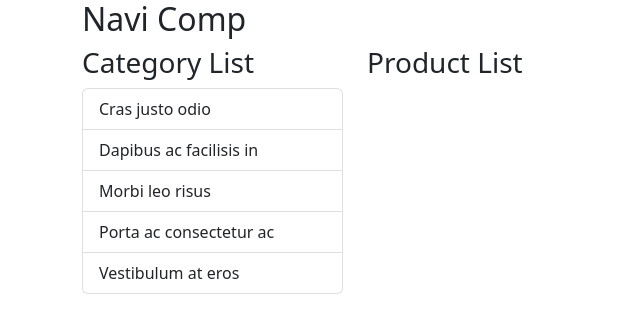
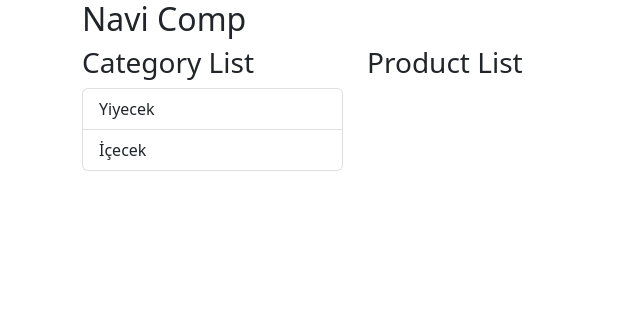
Before and after one commit to emreesnn/ProjectReact, a React (Create React App) app: page / in a window 1280 px wide. Shown: the top 332 px of the page, without its empty margins (0-640 px from the left). Built offline with nearby package versions, Linux system fonts and the light colour scheme.

Commit message:
State Kullanımı

```diff
--- a/src/CategoryList.js
+++ b/src/CategoryList.js
@@ -1,22 +1,25 @@
 import React, { Component } from "react";
-import {ListGroup,ListGroupItem} from "reactstrap"
+import { ListGroup, ListGroupItem } from "reactstrap";
 export default class CategoryList extends Component {
-  /* Artık Yeni sürümlerle zorunlu değil
-  constructor(props){
-      super(props);
-      state:{}
-  }
-  */
+  state = {
+    categories: [
+      { categoryId: 1, categoryName: "Yiyecek" },
+      { categoryId: 2, categoryName: "İçecek" },
+    ],
+  };
   render() {
     return (
       <div>
         <h3>{this.props.info.title}</h3>
         <ListGroup>
-          <ListGroupItem>Cras justo odio</ListGroupItem>
-          <ListGroupItem>Dapibus ac facilisis in</ListGroupItem>
-          <ListGroupItem>Morbi leo risus</ListGroupItem>
-          <ListGroupItem>Porta ac consectetur ac</ListGroupItem>
-          <ListGroupItem>Vestibulum at eros</ListGroupItem>
+          {
+            //map = foreach benzeri bir döngü sağlar
+            this.state.categories.map((category) => (
+              <ListGroupItem key={category.categoryId}>
+                {category.categoryName}
+              </ListGroupItem>
+            ))
+          }
         </ListGroup>
       </div>
     );
```
